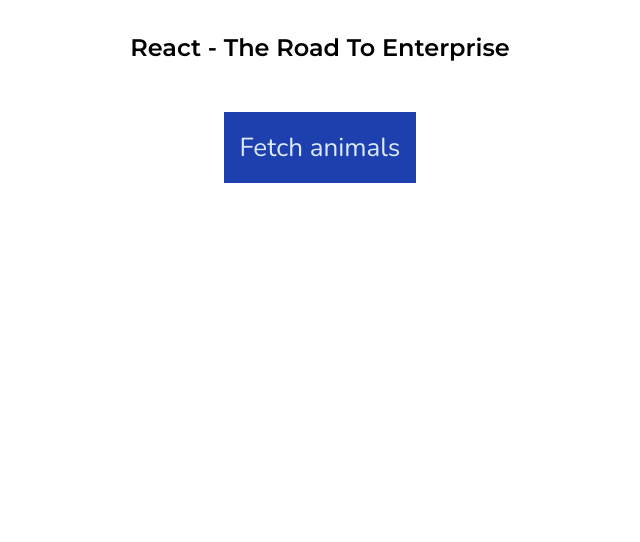
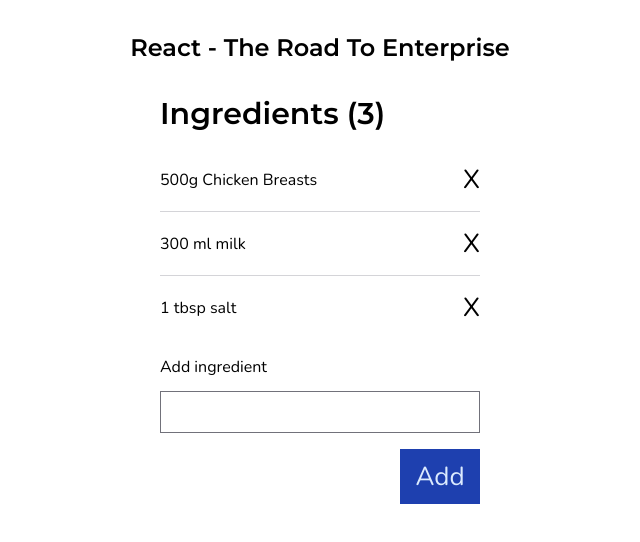
Before and after one commit to huyenho8/tranning-react, a React (Vite) app in the folder react-to-enterprise/: page / in a window 1280 px wide. Shown: the top 542 px of the page, without its empty margins (320-960 px from the left). Built offline with nearby package versions, Linux system fonts and the light colour scheme; no server answers.

Commit message:
optimising renders

```diff
--- a/react-to-enterprise/src/App.tsx
+++ b/react-to-enterprise/src/App.tsx
@@ -1,11 +1,12 @@
 import React from 'react'
 import './App.css'
-import AnimalExample from '@/components/AnimalExample'
+import Ingredients from './components/ingredients/Ingredients'
+
 function App() {
   return (
     <div className="App mx-auto max-w-6xl text-center my-8">
       <h1 className="font-semibold text-2xl">React - The Road To Enterprise</h1>
-      <AnimalExample />
+      <Ingredients />
     </div>
   )
 }
--- a/react-to-enterprise/src/api/animalApi.ts
+++ /dev/null
@@ -1,23 +0,0 @@
-import api from './api'
-const URLS = {
-  fetchDogUrl: 'breeds/image/random',
-  fetchCatUrl: 'images/search?format=json',
-}
-export type DogData = { message: string; status: 'success' | 'error' }
-export const fetchDog = () => {
-  return api.get<DogData>(URLS.fetchDogUrl, {
-    baseURL: 'https://dog.ceo/api/',
-  })
-}
-export type CatData = {
-  breeds: []
-  height: number
-  id: string
-  url: string
-  width: number
-}[]
-export const fetchCat = () => {
-  return api.get<CatData>(URLS.fetchCatUrl, {
-    baseURL: 'https://api.thecatapi.com/v1/',
-  })
-}
--- a/react-to-enterprise/src/api/api.ts
+++ /dev/null
@@ -1,24 +0,0 @@
-import axios, { AxiosInstance, AxiosRequestConfig } from 'axios' // Default config for the axios instance
-const axiosParams = {
-  // Set different base URL based on the environment
-  baseURL:
-    process.env.NODE_ENV === 'development' ? 'http://localhost:8080' : '/',
-}
-// Create axios instance with default params
-const axiosInstance = axios.create(axiosParams)
-// Main api function
-const api = (axios: AxiosInstance) => {
-  return {
-    get: <T>(url: string, config: AxiosRequestConfig = {}) =>
-      axios.get<T>(url, config),
-    delete: <T>(url: string, config: AxiosRequestConfig = {}) =>
-      axios.delete<T>(url, config),
-    post: <T>(url: string, body: unknown, config: AxiosRequestConfig = {}) =>
-      axios.post<T>(url, body, config),
-    patch: <T>(url: string, body: unknown, config: AxiosRequestConfig = {}) =>
-      axios.patch<T>(url, body, config),
-    put: <T>(url: string, body: unknown, config: AxiosRequestConfig = {}) =>
-      axios.put<T>(url, body, config),
-  }
-}
-export default api(axiosInstance)
--- a/react-to-enterprise/src/components/AnimalExample.tsx
+++ /dev/null
@@ -1,60 +0,0 @@
-import React from 'react'
-import { fetchCat, fetchDog } from '@/api/animalApi'
-import { useEffect, useState } from 'react'
-
-const useFetchDog = () => {
-  const [dog, setDog] = useState<string>()
-  const initFetchDog = async () => {
-    const response = await fetchDog()
-    setDog(response.data.message)
-  }
-  return { dog, initFetchDog }
-}
-const useFetchCat = () => {
-  const [cat, setCat] = useState<string>()
-  const initFetchCat = async () => {
-    const response = await fetchCat()
-    setCat(response.data?.[0].url)
-  }
-  return { cat, initFetchCat }
-}
-const useFetchAnimals = () => {
-  const { dog, initFetchDog } = useFetchDog()
-  const { cat, initFetchCat } = useFetchCat()
-  const fetchAnimals = () => {
-    initFetchDog()
-    initFetchCat()
-  }
-  useEffect(() => {
-    fetchAnimals()
-  }, [])
-  return { dog, cat, fetchAnimals }
-}
-function AnimalExample() {
-  const { dog, cat, fetchAnimals } = useFetchAnimals()
-  return (
-    <div className="my-8 mx-auto max-w-2xl">
-      {' '}
-      <div className="flex gap-8">
-        <div className="w-1/2">
-          {' '}
-          {cat ? (
-            <img className="h-64 w-full object-cover" src={cat} alt="Cat" />
-          ) : null}
-        </div>
-        <div className="w-1/2">
-          {dog ? (
-            <img className="h-64 w-full object-cover" src={dog} alt="Dog" />
-          ) : null}{' '}
-        </div>
-      </div>
-      <button
-        onClick={fetchAnimals}
-        className="mt-4 bg-blue-800 text-blue-100 p-4"
-      >
-        Fetch animals
-      </button>{' '}
-    </div>
-  )
-}
-export default AnimalExample
--- /dev/null
+++ b/react-to-enterprise/src/components/ingredients/AddIngredient.tsx
@@ -0,0 +1,41 @@
+import React from 'react'
+
+type AddIngredientProps = {
+  addIngredient: (ingredient: string) => void
+  ingredient: string
+  setIngredient: React.Dispatch<React.SetStateAction<string>>
+}
+
+const AddIngredient = (props: AddIngredientProps) => {
+  console.log('AddIngredient rendered')
+  const { addIngredient, ingredient, setIngredient } = props
+
+  return (
+    <form className="">
+      <fieldset className="flex flex-col items-start space-y-3 mb-4">
+        <label>Add ingredient</label>
+        <input
+          className="w-full"
+          type="text"
+          value={ingredient}
+          onChange={(e) => setIngredient(e.target.value)}
+        />
+      </fieldset>
+      <div className="flex justify-end">
+        <button
+          className="bg-blue-800 text-blue-100 px-3 py-2 min-w-[5rem]"
+          onClick={(e) => {
+            e.preventDefault()
+            if (!ingredient) return
+            addIngredient(ingredient)
+            setIngredient('')
+          }}
+        >
+          Add
+        </button>
+      </div>
+    </form>
+  )
+}
+
+export default AddIngredient
--- /dev/null
+++ b/react-to-enterprise/src/components/ingredients/Ingredients.tsx
@@ -0,0 +1,72 @@
+import { useMemo, useCallback, useState } from 'react'
+import { nanoid } from 'nanoid'
+import { Ingredient } from './ingredient.types'
+import IngredientsList from './IngredientsList'
+import AddIngredient from './AddIngredient'
+
+const initialIngredients = [
+  {
+    id: nanoid(),
+    name: '500g Chicken Breasts',
+  },
+  {
+    id: nanoid(),
+    name: '300 ml milk',
+  },
+  {
+    id: nanoid(),
+    name: '1 tbsp salt',
+  },
+]
+
+type IngredientsProps = {
+  ingredientsInfoHelper: React.ReactNode
+}
+
+const Ingredients = (props: IngredientsProps) => {
+  console.log('Ingredient rendered')
+  const { ingredientsInfoHelper } = props
+  const [ingredients, setIngredients] =
+    useState<Ingredient[]>(initialIngredients)
+
+  const addIngredient = (ingredient: string) => {
+    setIngredients((ingredients) => [
+      ...ingredients,
+      {
+        name: ingredient,
+        id: nanoid(),
+      },
+    ])
+  }
+
+  const deleteIngredient = useCallback((id: string) => {
+    setIngredients((ingredients) => ingredients.filter((ing) => ing.id !== id))
+  }, [])
+
+  const ingredientsHeaderText = useMemo(() => {
+    console.log('createIngredientsHeaderText called')
+    return (
+      <h2 className="mb-4 font-semibold">Ingredients ({ingredients.length})</h2>
+    )
+  }, [ingredients.length])
+
+  return (
+    <div className="mt-8 max-w-[20rem] mx-auto">
+      <div className="flex justify-between">
+        {ingredientsHeaderText}
+        {ingredientsInfoHelper}
+      </div>
+
+      <div className="space-y-4">
+        <IngredientsList
+          ingredients={ingredients}
+          deleteIngredient={deleteIngredient}
+        />
+
+        <AddIngredient addIngredient={addIngredient} />
+      </div>
+    </div>
+  )
+}
+
+export default Ingredients
--- /dev/null
+++ b/react-to-enterprise/src/components/ingredients/IngredientsInfoHelper.tsx
@@ -0,0 +1,14 @@
+import React from 'react'
+
+type IngredientsInfoHelperProps = {}
+
+const IngredientsInfoHelper = (props: IngredientsInfoHelperProps) => {
+  console.log('IngredientsInfoHelper rendered')
+  return (
+    <button className="w-5 h-5 rounded-full bg-blue-100 hover:bg-blue-200 flex items-center justify-center">
+      &#33;
+    </button>
+  )
+}
+
+export default IngredientsInfoHelper
--- /dev/null
+++ b/react-to-enterprise/src/components/ingredients/IngredientsList.tsx
@@ -0,0 +1,31 @@
+import React, { memo } from 'react'
+import { Ingredient } from './ingredient.types'
+
+type IngredientsListProps = {
+  ingredients: Ingredient[]
+  deleteIngredient: (id: string) => void
+}
+
+const IngredientsList = (props: IngredientsListProps) => {
+  console.log('IngredientsList rendered')
+  const { ingredients, deleteIngredient } = props
+  return (
+    <div className="text-left">
+      <ul className="divide-y divide-gray-300">
+        {ingredients.map((ingredient) => {
+          return (
+            <li
+              key={ingredient.id}
+              className="py-3 flex justify-between items-center"
+            >
+              <span>{ingredient.name}</span>
+              <button onClick={() => deleteIngredient(ingredient.id)}>X</button>
+            </li>
+          )
+        })}
+      </ul>
+    </div>
+  )
+}
+
+export default memo(IngredientsList)
--- /dev/null
+++ b/react-to-enterprise/src/components/ingredients/ingredient.types.ts
@@ -0,0 +1,4 @@
+export type Ingredient = {
+  id: string
+  name: string
+}
```
Also changed, not shown: 1 other file (tests, documents, lock files or other folders).
